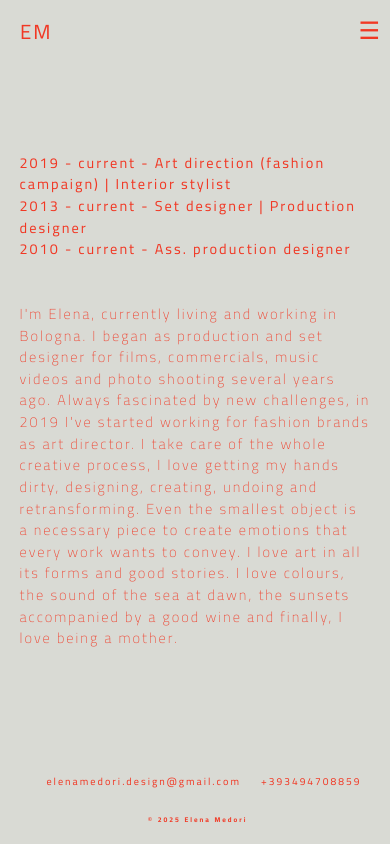
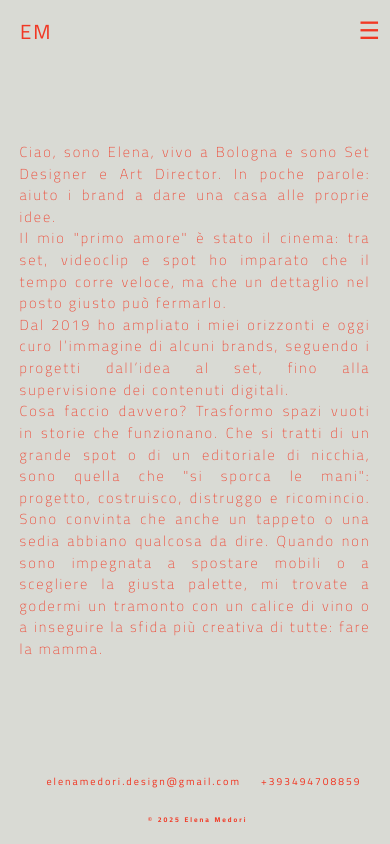
Before and after one commit to AlessandroPuccini/elenamedori, a React (Vite) app in the folder elena/: page /me in a window 390 px wide. Built offline with nearby package versions, Linux system fonts and the light colour scheme.

Commit message:
aggiunta di 2 foto d'interni. modifiche alla pagina about

```diff
--- a/elena/src/components/Me.jsx
+++ b/elena/src/components/Me.jsx
@@ -4,7 +4,7 @@ function Me() {
   return (
 <div className='main-me-wrapper'>
     <div className='me-text-wrapper'>
-      <div className='me-caption-title'>
+      {/* <div className='me-caption-title'>
       <p>2019 - current - Art direction (fashion campaign) | Interior stylist <br />
       2013 - current - Set designer | Production designer  <br />
       2010 - current - Ass. production designer <br/> </p>
@@ -12,15 +12,23 @@ function Me() {
 
      <div className='me-caption-main'>
 <p>
-  {/* Sono Elena, marchigiana di origine e bolognese di adozione.
-Ho iniziato a lavorare come scenografa per film, spot e videoclips  diversi anni fa, dopo una discreta gavetta e svariate collaborazioni come assistente e decoratrice. Sempre affascinata da nuove sfide, ho intrapreso collaborazioni per la realizzazione di produzioni artistiche in qualità di art director e interior stylist. Mi prendo cura dell’intero processo creativo, adoro sporcarmi le mani, progetto, creo, disfo e ritrasformo. Anche il più piccolo oggetto è un tassello necessario per creare emozioni che ogni lavoro vuole trasmettere.
-Amo l’arte in ogni sua forma e le belle storie. Amo i colori, l’alba e i tramonti accompagnati dal suono del mare… e infine amo essere mamma.
-<br></br> */}
 I'm Elena, currently living and working in Bologna.
 
 I began as production and set designer for films, commercials, music videos and photo shooting several years ago. Always fascinated by new challenges, in 2019 I've started working for fashion brands as art director. I take care of the whole creative process, I love getting my hands dirty, designing, creating, undoing and retransforming. Even the smallest object is a necessary piece to create emotions that every work wants to convey.
 I love art in all its forms and good stories. I love colours, the sound of the sea at dawn, the sunsets accompanied by a good wine and finally, I love being a mother.
 </p>
+</div> */}
+<div className='me-full'>
+  <p>Ciao, sono Elena, vivo a Bologna e sono Set Designer e Art Director. In poche parole: aiuto i brand a dare una casa alle proprie idee.<br></br>
+Il mio "primo amore" è stato il cinema: tra set, videoclip e spot ho imparato che il tempo corre veloce, ma che un dettaglio nel posto giusto può fermarlo.
+<br></br>Dal 2019 ho ampliato i miei orizzonti e oggi curo l’immagine di alcuni brands, seguendo i progetti dall’idea al set, fino alla supervisione dei contenuti digitali.
+<br></br>
+Cosa faccio davvero? Trasformo spazi vuoti in storie che funzionano. Che si tratti di un grande spot o di un editoriale di nicchia, sono quella che "si sporca le mani": progetto, costruisco, distruggo e ricomincio. Sono convinta che anche un tappeto o una sedia abbiano qualcosa da dire.
+
+Quando non sono impegnata a spostare mobili o a scegliere la giusta palette, mi trovate a godermi un tramonto con un calice di vino o a inseguire la sfida più creativa di tutte: fare la mamma.
+
+</p>
+
 </div>
   </div>
 
--- a/elena/src/components/Stills.jsx
+++ b/elena/src/components/Stills.jsx
@@ -63,15 +63,15 @@ function Stills() {
       <figure className='item-wrapper-stills'>
         <div className='gallery-item'>
           <img className='rosa'
-           src="https://res.cloudinary.com/dmxjn7rsc/image/upload/stills/uovo.jpg" alt="Tavola">
+           src="https://res.cloudinary.com/dmxjn7rsc/image/upload/stills/interiorD6.jpg" alt="Cucina">
           </img>
         </div>
       </figure>
 
-      <figure className='item-wrapper-stills'>
+        <figure className='item-wrapper-stills'>
         <div className='gallery-item'>
           <img className='rosa'
-           src="https://res.cloudinary.com/dmxjn7rsc/image/upload/stills/mym.jpg" alt="Art Direction_MyM">
+           src="https://res.cloudinary.com/dmxjn7rsc/image/upload/stills/uovo.jpg" alt="Tavola">
           </img>
         </div>
       </figure>
@@ -92,6 +92,24 @@ function Stills() {
         </div>
       </figure>
 
+        <figure className='item-wrapper-stills'>
+        <div className='gallery-item'>
+          <img className='rosa'
+           src="https://res.cloudinary.com/dmxjn7rsc/image/upload/stills/mym.jpg" alt="Art Direction_MyM">
+          </img>
+        </div>
+      </figure>
+
+       <figure className='item-wrapper-stills'>
+        <div className='gallery-item'>
+          <img className='rosa'
+           src="https://res.cloudinary.com/dmxjn7rsc/image/upload/stills/interiorD7.jpg" alt="Bedroom">
+          </img>
+        </div>
+      </figure>
+
+
+
     </div>
     </>
   )
--- a/elena/src/index.css
+++ b/elena/src/index.css
@@ -204,7 +204,7 @@ ul{
 .gallery-stills-wrapper {
 column-count: 3;
 column-gap: 7vw;
-width: calc(100vw -140px);
+  width: calc(100vw - 140px);
 padding-top: 70px;
 margin: 0 70px;   /* margine ai bordi destro e sinistro della galleria */
 }
@@ -313,7 +313,7 @@ display: inline-block;     /* Importante per columns! */
   justify-content: center;
   max-width: 80vw;
 }
-.me-caption-title {
+/* .me-caption-title {
   font-size: 1.1em;
   font-weight: 400;
   color: #f13824;
@@ -327,7 +327,13 @@ display: inline-block;     /* Importante per columns! */
   width: 50%;
   text-align: left;
   padding: 1em;
-}
+} */
+ .me-full{
+  font-size: 1.1em;
+  color: #f13824;
+  text-align: left;
+  padding: 1em;
+ }
 
 
 .me-caption-footer{
@@ -586,7 +592,7 @@ padding: 10px;
 
 /**********ME PAGE**********/
 @media (max-width: 700px) {
-  .me-caption-main{
+  /* .me-caption-main{
     font-size: 0.9em;
     width: 100%;
     text-align: left;
@@ -597,7 +603,14 @@ padding: 10px;
     width: 100%;
     text-align: left;
     padding: 0.5em;
+  } */
+   .me-full{
+    font-size: 0.9em;
+    width: 100%;
+    text-align: justify;
+    padding: 0.5em;
   }
+
   .me-text-wrapper{
     flex-direction: column;
     align-items: center;
```
Also changed, not shown: 1 other file (tests, documents, lock files or other folders).
